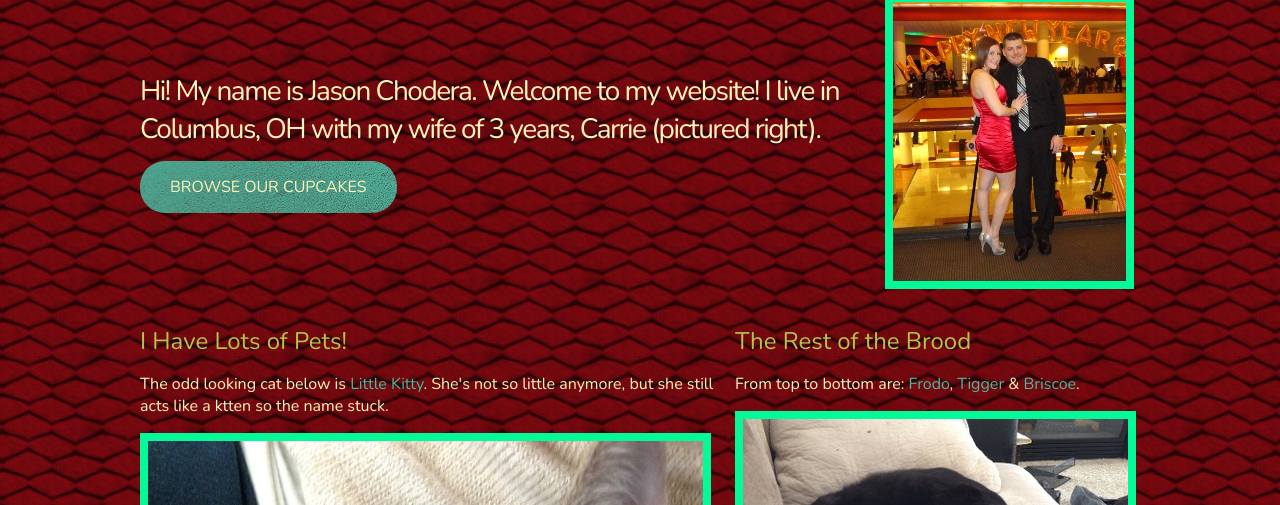
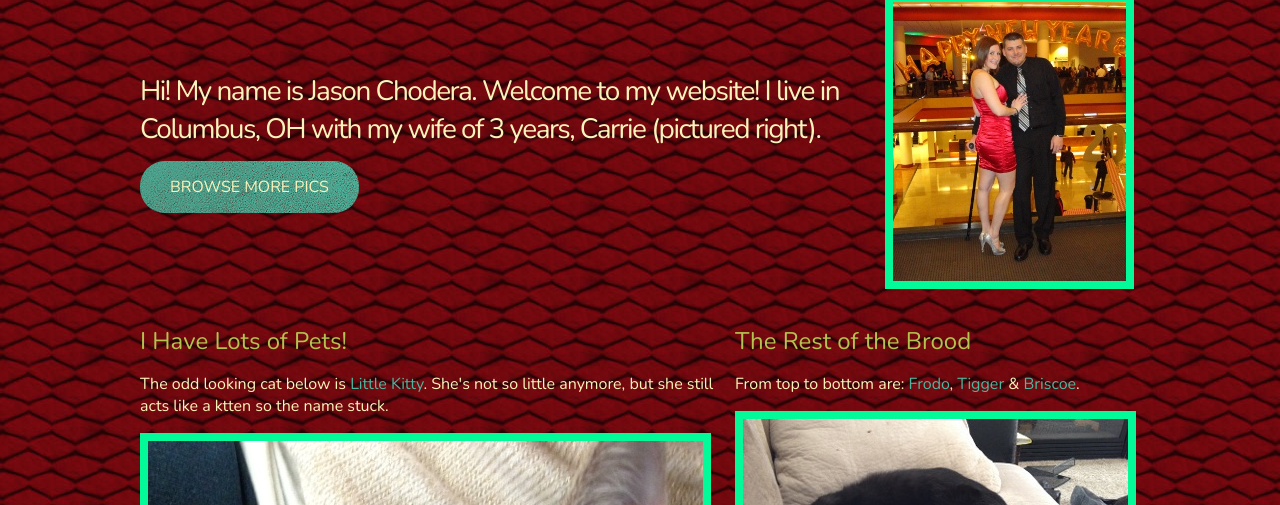
Before and after one commit to jchod77/website, a plain HTML site: page index.html in a window 1280 px wide. Shown: the part 295-800 px from the top of the page. Drawn offline with nearby package versions, Linux system fonts and the light colour scheme; files whose address does not match are found by name.

Commit message:
updated text in browse button

```diff
--- a/index.html
+++ b/index.html
@@ -26,7 +26,7 @@
 
       <div id="intro" class="grid_9">
           <h1>Hi! My name is Jason Chodera.  Welcome to my website!  I live in Columbus, OH with my wife of 3 years, Carrie (pictured right).</h1>
-          <p><a href="#" class="btn">Browse Our Cupcakes</a></p>
+          <p><a href="#" class="btn">Browse more pics</a></p>
       </div>
       <div id="intro-pic" class="grid_3">
           <img src="img/newyear.jpg" alt="My wife and I">
```
